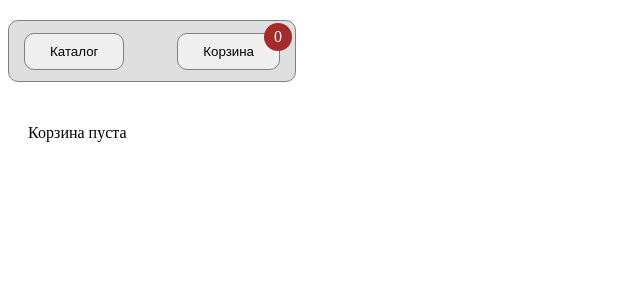
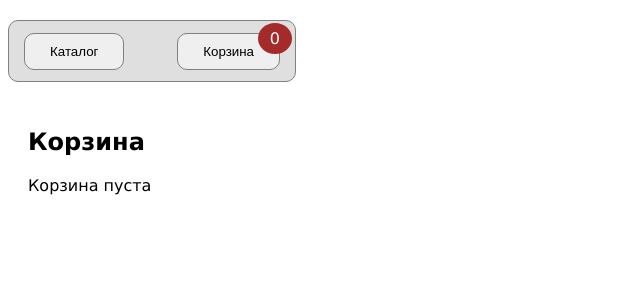
Before and after one commit to Ryugawaka/appevent-test, a React (Create React App) app: page /cart in a window 1280 px wide. Shown: the top 300 px of the page, without its empty margins (0-640 px from the left). Built offline with nearby package versions, Linux system fonts and the light colour scheme.

Commit message:
add css files for components

```diff
--- a/src/App.tsx
+++ b/src/App.tsx
@@ -1,8 +1,8 @@
 import React from "react";
-import Header from "./components/Header";
 import { Routes, Route } from "react-router-dom";
 import Catalog from "./pages/Catalog";
 import Cart from "./pages/Cart";
+import Header from "./components/Header";
 
 function App() {
   return (
--- /dev/null
+++ b/src/components/CartElement.css
@@ -0,0 +1,10 @@
+.cart-element {
+  display: flex;
+  justify-content: space-between;
+  align-items: center;
+  padding: 10px 20px;
+  border: 1px solid black;
+  border-radius: 20px;
+  width: 30%;
+  margin-bottom: 10px;
+}
--- a/src/components/CartElement.tsx
+++ b/src/components/CartElement.tsx
@@ -1,4 +1,5 @@
 import React from "react";
+import "./CartElement.css";
 
 type CartElementProps = {
   name: string;
@@ -11,7 +12,7 @@ const CartElement: React.FC<CartElementProps> = (props) => {
   return (
     <div className='cart-element'>
       <p>{name}</p>
-      <p>{price}</p>
+      <p>{price} ₽</p>
     </div>
   );
 };
--- /dev/null
+++ b/src/components/Header.css
@@ -0,0 +1,35 @@
+.header {
+  display: flex;
+  justify-content: space-between;
+  align-items: center;
+  position: fixed;
+  top: 20px;
+  border: 1px solid gray;
+  border-radius: 10px;
+  width: 20%;
+  height: 50px;
+  margin: 0 auto;
+  padding: 5px 15px;
+  background-color: rgb(223, 223, 223);
+}
+.header__item {
+  cursor: pointer;
+  height: fit-content;
+  padding: 10px 25px;
+  border-radius: 10px;
+  background-color: none;
+  border: 1px solid gray;
+}
+.header__item:hover {
+  background-color: rgb(42, 42, 43);
+  color: white;
+}
+.cart-amount {
+  position: absolute;
+  top: -26px;
+  right: -12px;
+  background-color: brown;
+  color: white;
+  padding: 6px 12px;
+  border-radius: 50%;
+}
--- a/src/components/Header.tsx
+++ b/src/components/Header.tsx
@@ -2,6 +2,7 @@ import React from "react";
 import { useSelector } from "react-redux";
 import { Link } from "react-router-dom";
 import { CartType } from "../types/product";
+import "./Header.css";
 
 const Header: React.FC = () => {
   const cart = useSelector((state: { cart: CartType }) => state);
--- /dev/null
+++ b/src/components/ProductCard.css
@@ -0,0 +1,35 @@
+.product {
+  display: flex;
+  flex-direction: column;
+  border: 1px solid black;
+  width: 300px;
+  height: auto;
+  padding: 10px 50px;
+  justify-content: space-between;
+  align-items: center;
+  border-radius: 10px;
+}
+.product-image {
+  width: 250px;
+  height: auto;
+  max-height: 50%;
+}
+
+.product-info {
+  font-weight: 600;
+  font-size: 20px;
+}
+
+.product-cart-button {
+  padding: 15px 30px;
+  border-radius: 30px;
+  border: 1px solid black;
+  font-weight: 600;
+}
+.product-cart-button:hover {
+  background-color: rgb(56, 55, 55);
+  color: white;
+}
+.product-cart-button:active {
+  background-color: rgb(0, 0, 0);
+}
--- a/src/components/ProductCard.tsx
+++ b/src/components/ProductCard.tsx
@@ -1,4 +1,5 @@
 import React from "react";
+import "./ProductCard.css";
 import { CartType } from "../types/product";
 import { useDispatch, useSelector } from "react-redux";
 
--- a/src/index.css
+++ b/src/index.css
@@ -1,91 +1,15 @@
-.header {
-  display: flex;
-  justify-content: space-between;
-  align-items: center;
-  position: fixed;
-  top: 20px;
-  border: 1px solid gray;
-  border-radius: 10px;
-  width: 20%;
-  height: 50px;
-  margin: 0 auto;
-  padding: 5px 15px;
-  background-color: rgb(223, 223, 223);
+body {
+  font-family: "Lucida Sans", "Lucida Sans Regular", "Lucida Grande",
+    "Lucida Sans Unicode", Geneva, Verdana, sans-serif;
 }
-
 .page {
   padding-top: 100px;
   padding-left: 20px;
   padding-right: 20px;
 }
-.header__item {
-  cursor: pointer;
-  height: fit-content;
-  padding: 10px 25px;
-  border-radius: 10px;
-  background-color: none;
-  border: 1px solid gray;
-}
-.header__item:hover {
-  background-color: rgb(148, 58, 233);
-  color: white;
-}
+
 .catalog {
   display: grid;
   grid-template-columns: 1fr 1fr 1fr;
   gap: 20px;
 }
-
-.product {
-  display: flex;
-  flex-direction: column;
-  border: 1px solid black;
-  width: 300px;
-  height: auto;
-  padding: 10px 5px;
-  justify-content: space-between;
-  align-items: center;
-  border-radius: 10px;
-}
-.product-image {
-  width: 250px;
-  height: auto;
-  max-height: 50%;
-}
-
-.product-info {
-  font-weight: 600;
-  font-size: 20px;
-}
-
-.product-cart-button {
-  padding: 10px 20px;
-  border-radius: 30px;
-  border: 1px solid green;
-}
-.product-cart-button:hover {
-  background-color: rgb(18, 175, 18);
-  color: white;
-}
-.product-cart-button:active {
-  background-color: rgb(9, 112, 9);
-}
-.cart-element {
-  display: flex;
-  justify-content: space-between;
-  align-items: center;
-  padding: 10px 20px;
-  border: 1px solid black;
-  border-radius: 20px;
-  width: 30%;
-  margin-bottom: 10px;
-}
-.cart-amount {
-  position: absolute;
-  top: -26px;
-  right: -12px;
-  background-color: brown;
-  color: white;
-  padding: 5px 10px;
-  border-radius: 50%;
-}
--- a/src/pages/Cart.tsx
+++ b/src/pages/Cart.tsx
@@ -11,6 +11,7 @@ const Cart: React.FC = () => {
   //   });
   return (
     <div className='page'>
+      <h2>Корзина</h2>
       {state.cart.items ? (
         state.cart.items.map((i) => (
           <CartElement id={i.id} name={i.name} price={i.price} />
```
